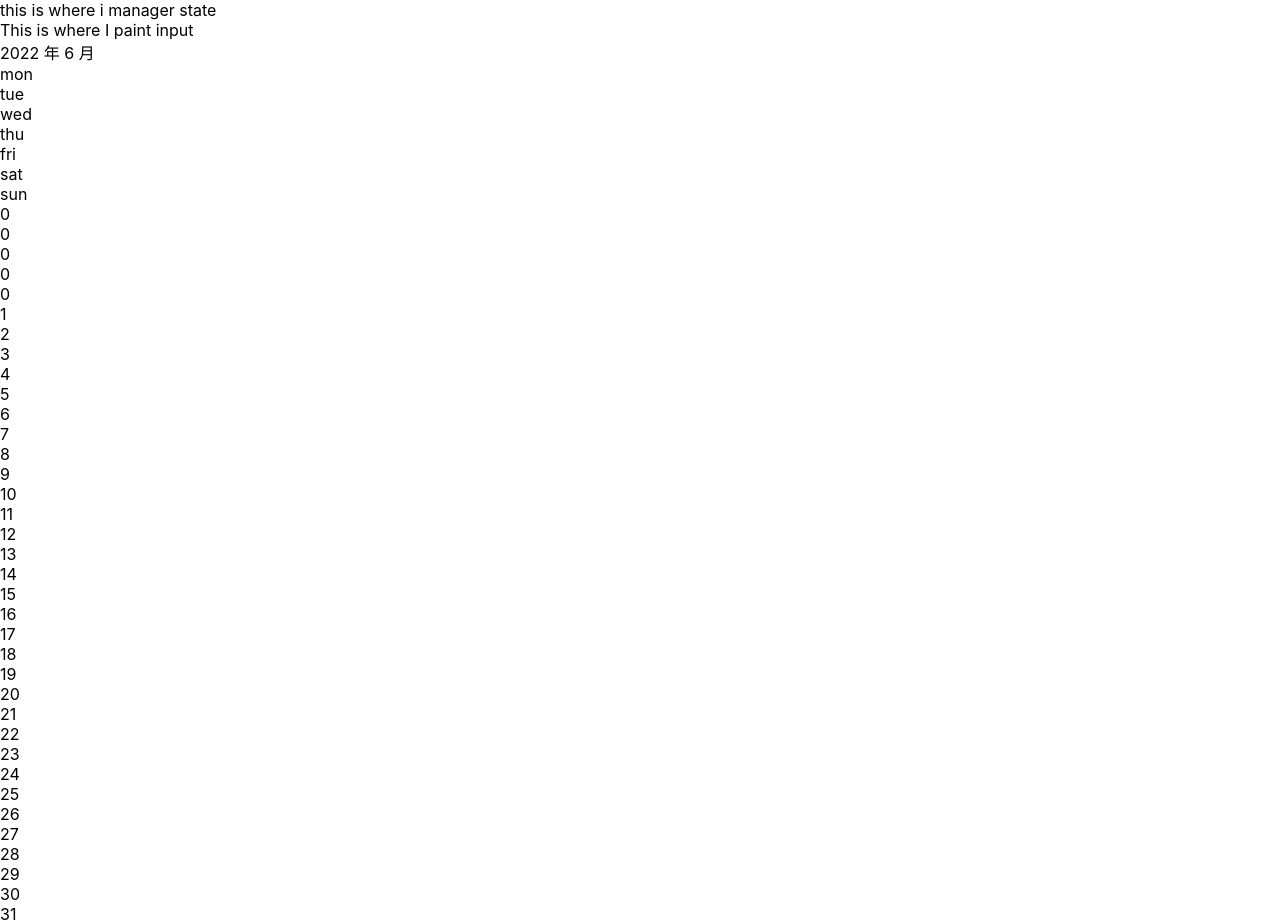
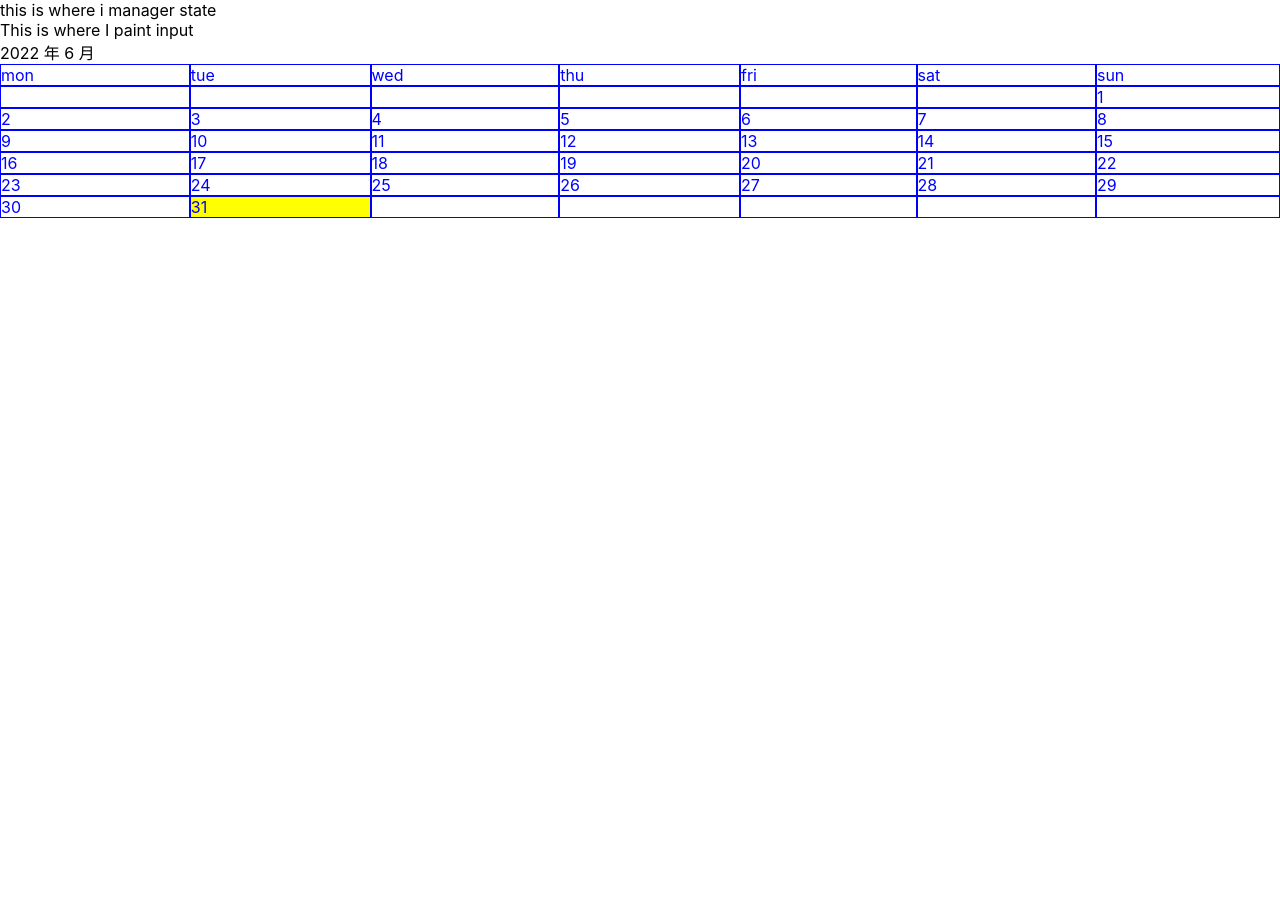
Before and after one commit to yu-tzi/react-styled-calender, a Next.js app: page /component in a window 1280 px wide. After the commit the page ends 800 px from the top, so only its background shows below. Built offline with nearby package versions, Linux system fonts and the light colour scheme.

Commit message:
feat: paint calender block

```diff
--- a/pages/component/calender.tsx
+++ b/pages/component/calender.tsx
@@ -1,47 +1,77 @@
 import dayjs from 'dayjs'
 import { useEffect } from 'react'
+import styled from 'styled-components'
+
 
 // setting dayjs plugin
 var toObject = require('dayjs/plugin/toObject')
 dayjs.extend(toObject)
 
 
+
 const Calender = (props) => {
     const { defautTime, setDefaultTime } = props
     const { years, months, date } = defautTime || {}
-    const firstDay = dayjs().startOf('month').day()
+    const firstDay = dayjs().startOf('month').day() + 1
     const lastDate = dayjs().endOf('month').date()
+    const lastDay = dayjs().endOf('month').day() + 1
     const weekList = [ 'mon', 'tue', 'wed', 'thu', 'fri', 'sat', 'sun' ]
     const monthDay = []
-    for(let i=1; i <= firstDay + lastDate; i++){
+    for(let i=1; i < firstDay + lastDate + (7-lastDay); i++){
         if(i <= firstDay){
-            monthDay.push(0);
+            monthDay.push("");
+        }else if(i <= lastDate + firstDay){
+            monthDay.push(i - firstDay);
         }else{
-            monthDay.push(i - firstDay);
+            monthDay.push("");
+        }
+    }
+
+    const Block = styled.div`
+        color: blue;
+        border: 1px solid blue;
+        background-color: ${props=>props.color};
+    `
+    const BlockContainer = styled.div`
+        display: grid;
+        grid-template-columns: auto auto auto auto auto auto auto;
+    `
+    const validClick = (index) => {
+        console.log(`i am click ${index}`)
+        if(index !== ''){
+            const newDay = dayjs().date(index).toObject()
+            console.log(newDay);
+           // 把初始值跟選擇值 bind 起來
         }
     }
 
     useEffect(()=>{
         // @ts-ignore: Unreachable code error
         const now = dayjs().toObject();
+        console.log(now)
         setDefaultTime(now)
       },[])
 
     return(
         <>
-            <div>{`${years} 年 ${months} 月`}</div>
-            <div>
+            <div>{`${years} 年 ${months} 月` /*左右按鈕*/}</div>
+            <BlockContainer>
                 {weekList.map((day)=>{
                     return(
-                        <div key={`day-key-${day}`}>{day}</div>
+                        <Block key={`day-key-${day}`}>{day}</Block>
                     )
                 })}
-                {monthDay.map((date, index)=>{
+                {monthDay.map((dateDisplay, index)=>{
                     return(
-                        <div key={`date-key-${index}`}>{date}</div>
+                        <Block key={`date-key-${index}`}
+                            color={date === dateDisplay ? "yellow":"white"}
+                            onClick={() => {validClick(dateDisplay)}}
+                        >
+                            {dateDisplay}
+                        </Block>
                     )
                 })}
-            </div>
+            </BlockContainer>
         </>
     )
 }
```
